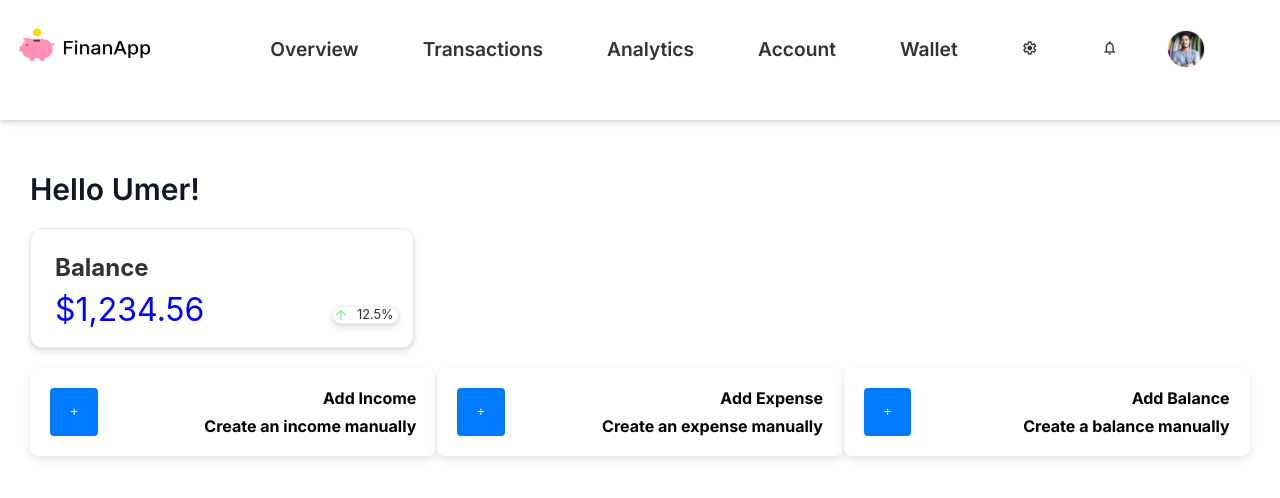
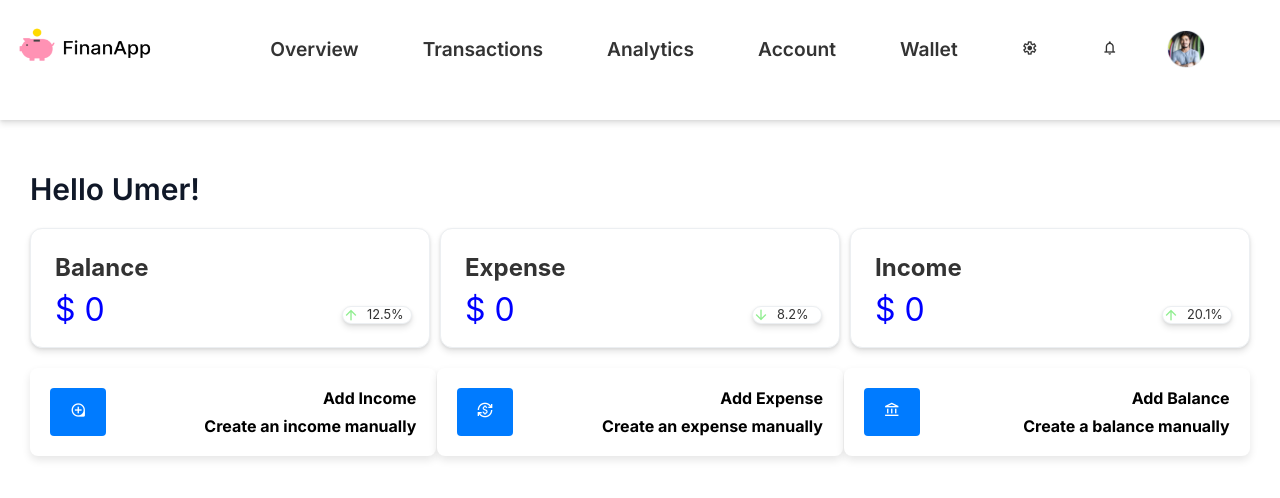
Before and after one commit to Umer2451/finance-appV2, a React (Create React App) app: page /home in a window 1280 px wide. Shown: the top 498 px of the page. Built offline with nearby package versions, Linux system fonts and the light colour scheme; no server answers; the database is empty.

Commit message:
flexs fixed

```diff
--- a/src/features/home/components/addmonetaryactions.js
+++ b/src/features/home/components/addmonetaryactions.js
@@ -1,54 +1,55 @@
-import React, { useEffect, useState } from 'react';
-import { addDoc, collection, getDocs } from 'firebase/firestore';
-import { db } from '../../login/firebase';
-import { getAuth } from 'firebase/auth';
-import { useSelector, useDispatch } from 'react-redux';
-import { getUserTransactions } from '../../login/loginSlice';
-import firebaseApp from '../../login/firebase';
+import React, { useEffect, useState } from "react";
+import { addDoc, collection, getDocs } from "firebase/firestore";
+import { db } from "../../login/firebase";
+import { getAuth } from "firebase/auth";
+import { useSelector, useDispatch } from "react-redux";
+import { getUserTransactions } from "../../login/loginSlice";
+import firebaseApp from "../../login/firebase";
 import "../components/componentstyles/addM.css"; // Assuming your CSS file path is correct
 
 function AddmonetaryActions() {
   const stateData = useSelector((state) => state.userTransactions);
   const dispatch = useDispatch();
   const auth = getAuth(firebaseApp);
-    const currentEmail = auth.currentUser && auth.currentUser.email ? auth.currentUser.email : "";
+  const currentEmail =
+    auth.currentUser && auth.currentUser.email ? auth.currentUser.email : "";
 
   const [userTransaction, setUserTransaction] = useState({
     userBalance: "0",
     userExpense: "0",
     userIncome: "0",
-        currentUser: currentEmail
+    currentUser: currentEmail,
   });
 
   const [inputVisibility, setInputVisibility] = useState({
     income: false,
     expense: false,
-        balance: false
+    balance: false,
   });
 
   const [val, setVal] = useState([]);
-    const value = collection(db, 'userTransactions');
+  const value = collection(db, "userTransactions");
 
   useEffect(() => {
     const getData = async () => {
       const dbVal = await getDocs(value);
-            setVal(dbVal.docs.map(doc => ({ ...doc.data(), id: doc.id })));
+      setVal(dbVal.docs.map((doc) => ({ ...doc.data(), id: doc.id })));
     };
     getData();
   }, []); // Empty dependency array ensures this runs only once
 
   const toggleVisibility = (field) => {
-        setInputVisibility(prevState => ({
+    setInputVisibility((prevState) => ({
       ...prevState,
-            [field]: !prevState[field]
+      [field]: !prevState[field],
     }));
   };
 
   const handleInputChange = (e) => {
     const { name, value } = e.target;
-        setUserTransaction(prevState => ({
+    setUserTransaction((prevState) => ({
       ...prevState,
-            [name]: value
+      [name]: value,
     }));
   };
 
@@ -57,17 +58,27 @@ function AddmonetaryActions() {
     setUserTransaction({
       userBalance: "0",
       userExpense: "0",
-            userIncome: "0"
+      userIncome: "0",
     });
-        dispatch(getUserTransactions({ Transactions: userTransaction }));
+    dispatch(getUserTransactions({ userTransaction }));
   };
 
   return (
     <div className="addmonetary-container">
-            <div className={`addmonetary-section ${inputVisibility.income ? 'active' : ''}`}>
+      <div
+        className={`addmonetary-section ${
+          inputVisibility.income ? "active" : ""
+        }`}
+      >
         <div className="addmonetary-section-left">
-                    <button onClick={() => toggleVisibility('income')}>+</button>
-                    <div className={`incomeDiv paragraphDiv ${inputVisibility.income ? 'hidden' : ''}`}>
+          <button onClick={() => toggleVisibility("income")}>
+            <span class="material-symbols-outlined">loupe</span>
+          </button>
+          <div
+            className={`incomeDiv paragraphDiv ${
+              inputVisibility.income ? "hidden" : ""
+            }`}
+          >
             <p>Add Income</p>
             <p>Create an income manually</p>
           </div>
@@ -77,20 +88,30 @@ function AddmonetaryActions() {
             name="userIncome"
             value={userTransaction.userIncome}
             onChange={handleInputChange}
-                        style={{ display: inputVisibility.income ? 'block' : 'none' }}
+            style={{ display: inputVisibility.income ? "block" : "none" }}
           />
           <button
             onClick={createTransaction}
-                        style={{ display: inputVisibility.income ? 'block' : 'none' }}
+            style={{ display: inputVisibility.income ? "block" : "none" }}
           >
             Submit Income
           </button>
         </div>
       </div>
-            <div className={`addmonetary-section ${inputVisibility.expense ? 'active' : ''}`}>
+      <div
+        className={`addmonetary-section ${
+          inputVisibility.expense ? "active" : ""
+        }`}
+      >
         <div className="addmonetary-section-left">
-                    <button onClick={() => toggleVisibility('expense')}>+</button>
-                    <div className={`expenseDiv paragraphDiv ${inputVisibility.expense ? 'hidden' : ''}`}>
+          <button onClick={() => toggleVisibility("expense")}>
+            <span class="material-symbols-outlined">currency_exchange</span>
+          </button>
+          <div
+            className={`expenseDiv paragraphDiv ${
+              inputVisibility.expense ? "hidden" : ""
+            }`}
+          >
             <p>Add Expense</p>
             <p>Create an expense manually</p>
           </div>
@@ -100,20 +121,30 @@ function AddmonetaryActions() {
             name="userExpense"
             value={userTransaction.userExpense}
             onChange={handleInputChange}
-                        style={{ display: inputVisibility.expense ? 'block' : 'none' }}
+            style={{ display: inputVisibility.expense ? "block" : "none" }}
           />
           <button
             onClick={createTransaction}
-                        style={{ display: inputVisibility.expense ? 'block' : 'none' }}
+            style={{ display: inputVisibility.expense ? "block" : "none" }}
           >
             Submit Expense
           </button>
         </div>
       </div>
-            <div className={`addmonetary-section ${inputVisibility.balance ? 'active' : ''}`}>
+      <div
+        className={`addmonetary-section ${
+          inputVisibility.balance ? "active" : ""
+        }`}
+      >
         <div className="addmonetary-section-left">
-                    <button onClick={() => toggleVisibility('balance')}>+</button>
-                    <div className={`balanceDiv paragraphDiv ${inputVisibility.balance ? 'hidden' : ''}`}>
+          <button onClick={() => toggleVisibility("balance")}>
+            <span class="material-symbols-outlined">account_balance</span>
+          </button>
+          <div
+            className={`balanceDiv paragraphDiv ${
+              inputVisibility.balance ? "hidden" : ""
+            }`}
+          >
             <p>Add Balance</p>
             <p>Create a balance manually</p>
           </div>
@@ -123,11 +154,11 @@ function AddmonetaryActions() {
             name="userBalance"
             value={userTransaction.userBalance}
             onChange={handleInputChange}
-                        style={{ display: inputVisibility.balance ? 'block' : 'none' }}
+            style={{ display: inputVisibility.balance ? "block" : "none" }}
           />
           <button
             onClick={createTransaction}
-                        style={{ display: inputVisibility.balance ? 'block' : 'none' }}
+            style={{ display: inputVisibility.balance ? "block" : "none" }}
           >
             Submit Balance
           </button>
--- a/src/features/home/components/componentstyles/mstyle.css
+++ b/src/features/home/components/componentstyles/mstyle.css
@@ -1,4 +1,8 @@
 /* Flex Main Container (if used elsewhere) */
+.monetary-container{
+  display: flex;
+  gap: 10px;
+}
 .main {
   display: flex;
   flex-direction: row;
@@ -55,7 +59,7 @@
   border: 1px solid #eceff2; /* Shadows/shadow-xs */
   box-shadow: 0 4px 6px rgba(0, 0, 0, 0.1), 0 1px 3px rgba(0, 0, 0, 0.08);
   border-radius: 12px;
-  margin: -31px 10px 0px 277px;
+  margin: -31px 10px 0px 82%;
   width: 20%;
 }
 
--- a/src/features/home/components/dashboard.js
+++ b/src/features/home/components/dashboard.js
@@ -5,12 +5,10 @@ import "../components/componentstyles/dashboard.css";
 import Monetary from "./monetaryview";
 import AddmonetaryActions from "./addmonetaryactions";
 function Dashboard() {
-  const data = useSelector((state) => state.loginData);
   const navigate = useNavigate();
   function navigateToLogin() {
     navigate("/");
   }
-  console.log(data);
   if (true) {
     return <div className="dashboard-body"><h1 className="title">Hello Umer!</h1><div><Monetary /></div><><AddmonetaryActions/></></div>
   } else {
--- a/src/features/home/components/monetaryview.js
+++ b/src/features/home/components/monetaryview.js
@@ -1,15 +1,42 @@
 import "../components/componentstyles/mstyle.css";
 import { useSelector } from "react-redux";
+
 function Monetary() {
-  debugger;
-  let stateData = useSelector((state) => state.loginData.userTransactions);
+  const data = useSelector((state) => state.loginData.userTransactions?.Transactions);
+
+  // Ensure data exists and has the required keys
+  const userTransaction = data?.userTransaction ?? {};
+  const userBalance = userTransaction.userBalance ?? "0";
+  const userExpense = userTransaction.userExpense ?? "0";
+  const userIncome = userTransaction.userIncome ?? "0";
+
   return (
-    <div className="balance-container">
-      <div className="balance-text">Balance</div>
-      <div className="balance-amount">$1,234.56</div>
-      <div className="arrow-container">
-        <span className="material-symbols-outlined">arrow_upward</span>
-        <p>12.5%</p>
+    <div className="monetary-container">
+      <div className="balance-container">
+        <div className="balance-text">Balance</div>
+        <div className="balance-amount">$ {userBalance}</div>
+        <div className="arrow-container">
+          <span className="material-symbols-outlined">arrow_upward</span>
+          <p>12.5%</p>
+        </div>
+      </div>
+
+      <div className="balance-container">
+        <div className="balance-text">Expense</div>
+        <div className="balance-amount">$ {userExpense}</div>
+        <div className="arrow-container">
+          <span className="material-symbols-outlined">arrow_downward</span>
+          <p>8.2%</p>
+        </div>
+      </div>
+
+      <div className="balance-container">
+        <div className="balance-text">Income</div>
+        <div className="balance-amount">$ {userIncome}</div>
+        <div className="arrow-container">
+          <span className="material-symbols-outlined">arrow_upward</span>
+          <p>20.1%</p>
+        </div>
       </div>
     </div>
   );
--- a/src/features/login/loginSlice.js
+++ b/src/features/login/loginSlice.js
@@ -23,9 +23,9 @@ export const loginSlice = createSlice({
       getUserTransactions(state, action){
         state.userTransactions["Transactions"] = action.payload;
         console.log(state.userTransactions);
-      }
+      },
     },
 });
-export const { updateLoginState, addUserData, getUserTransactions} = loginSlice.actions;
+export const { updateLoginState, addUserData, getUserTransactions } = loginSlice.actions;
 
 export default loginSlice.reducer;
```
Lines whose indentation alone changed are shown as unchanged.
